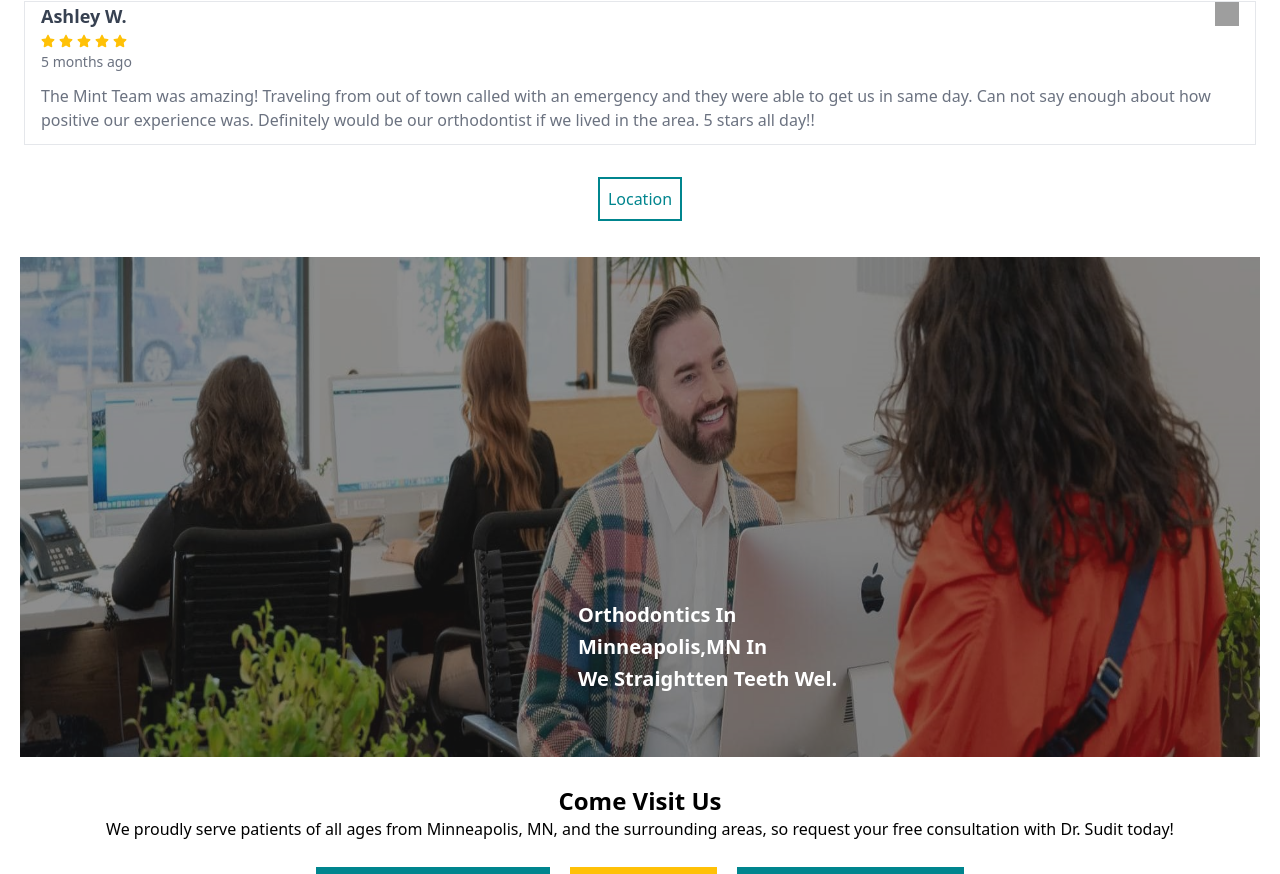
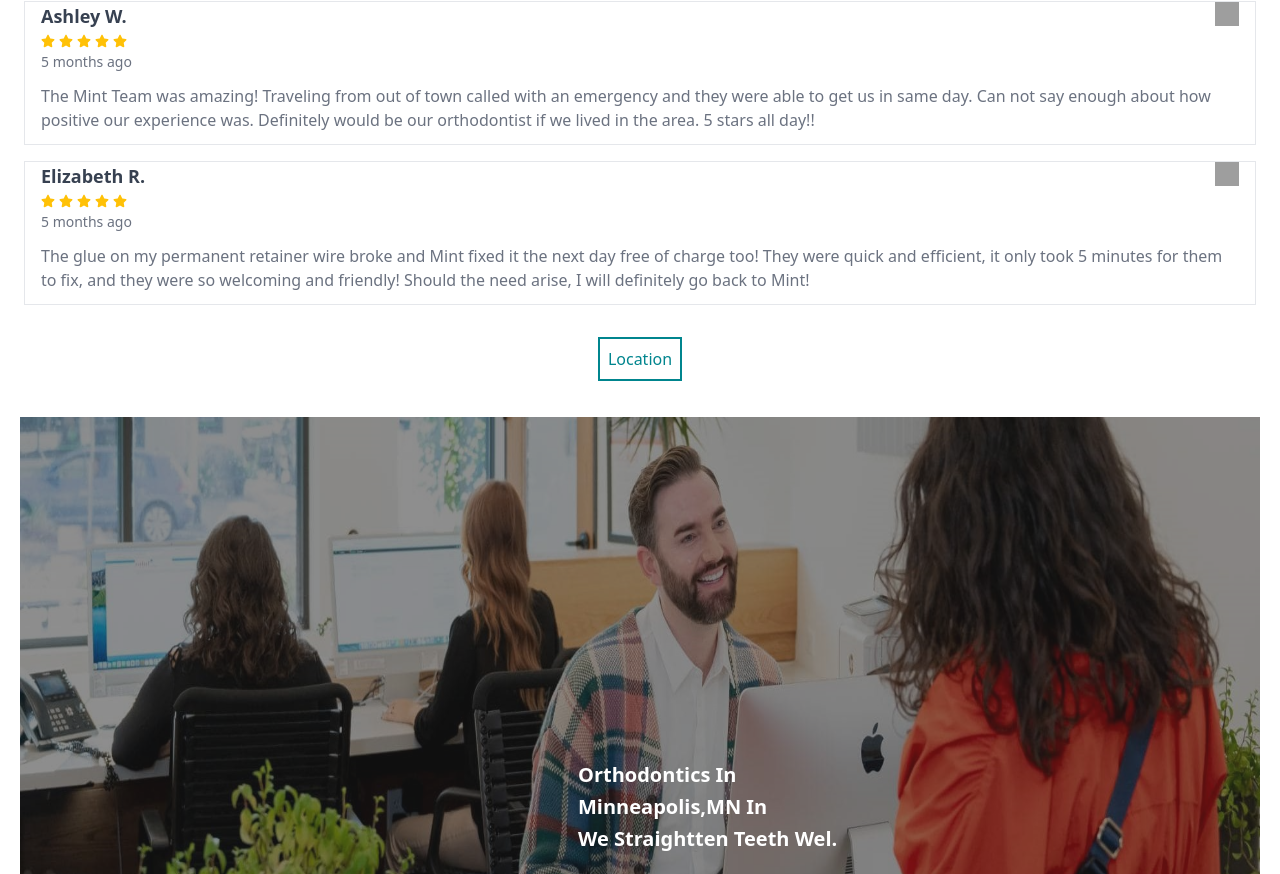
Before and after one commit to vasanthakumar-jpg/centralcoastorthodontics, a React (Vite) app in the folder cco/: page / in a window 1280 px wide. Shown: the part 11126-12000 px from the top of the page. Built offline with nearby package versions, Linux system fonts and the light colour scheme; grey boxes are pictures that could not be loaded.

Commit message:
Orthodontics UI Updated

```diff
--- a/cco/src/components/MeetDrSudit.jsx
+++ b/cco/src/components/MeetDrSudit.jsx
@@ -55,7 +55,7 @@ export default function MeetDrSudit() {
 
             <div className='flex justify-center items-center'>
         <a href="#OurTechnology"
-        className=' my-4 px-2 py-2 bg-white text-mintGreen border-2 border-mintGreen '>Our Technology</a>
+        className=' my-4 px-2 py-2 bg-white text-mintGreen border-2 border-mintGreen'>Our Technology</a>
        </div>
         </div>
     </div>
--- a/cco/src/components/OurTechnology.jsx
+++ b/cco/src/components/OurTechnology.jsx
@@ -59,7 +59,7 @@ export default function OurTechnology() {
   </div>
   <div className='flex justify-center items-center'>
         <a href="#PatientResources"
-        className=' my-4 px-2 py-2 bg-white text-mintGreen border-2 border-mintGreen '>Patient Resources</a>
+        className=' my-4 px-2 py-2 bg-white text-mintGreen border-2 border-mintGreen'>Patient Resources</a>
   </div>
   </>
 }
--- a/cco/src/components/PatientReviews.jsx
+++ b/cco/src/components/PatientReviews.jsx
@@ -69,6 +69,11 @@ export default function PatientReviews() {
             month = {"5 months ago"}
             para = {"The Mint Team was amazing! Traveling from out of town called with an emergency and they were able to get us in same day. Can not say enough about how positive our experience was. Definitely would be our orthodontist if we lived in the area. 5 stars all day!!"}
             />
+            <Reviews
+            name = {"Elizabeth R."}
+            month = {"5 months ago"}
+            para = {"The glue on my permanent retainer wire broke and Mint fixed it the next day free of charge too! They were quick and efficient, it only took 5 minutes for them to fix, and they were so welcoming and friendly! Should the need arise, I will definitely go back to Mint!"}
+            />
 
           </div>
     </div>
```
